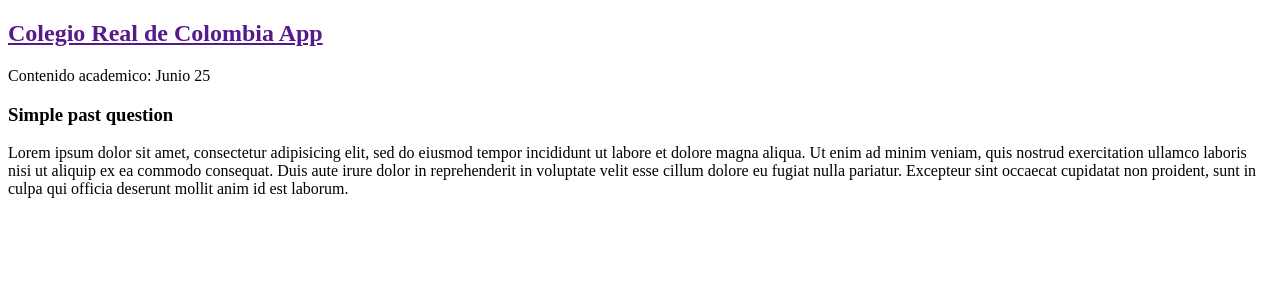
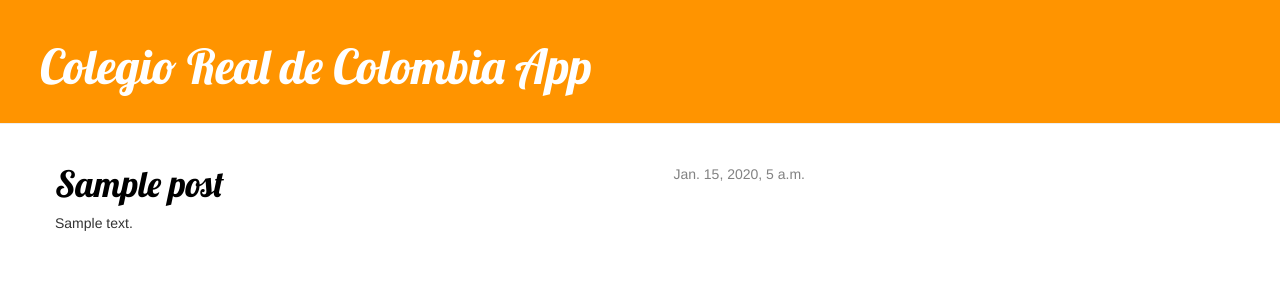
Before and after one commit to phelipezamudio/ColegioRealColombia, a Django app: template blog/templates/blog/post_list.html in a window 1280 px wide. Shown: the top 302 px of the page. Run offline with Django 3.2, Linux system fonts and the light colour scheme; the template is opened without the code that fills it: values that come from a table or form of the project are taken from there, others are empty; tables that the repository leaves empty hold one stand-in row (values such as "Sample post"); some libraries are stand-ins or nearby versions.

Commit message:
Created CSS, and base html

```diff
--- /dev/null
+++ b/blog/static/css/blog.css
@@ -0,0 +1,55 @@
+h1 a {
+	color: #ED2BB0;
+}
+
+/*body {
+	padding-left: 15px;
+}*/
+
+.page-header {
+	background-color: #ff9400;
+	margin-top: 0;
+	padding: 20px 20px 20px 40px;
+}
+
+.page-header h1, .page-header h1 a, .page-header h1 a:visited, .page-header h1 a:active {
+	color: #ffffff;
+	font-size: 36pt;
+	text-decoration: none;
+}
+
+.content {
+	margin-left: 40px;
+}
+
+h1, h2, h3, h4 {
+	font-family: 'Lobster', cursive;
+}
+
+.date {
+	float: right;
+	color: #828282;
+}
+
+.save {
+	float: right;
+}
+
+.post-form textarea, .post-form input {
+	width: 100%;
+}
+
+.top-menu, .top-menu:hover, .top-menu:visited {
+	color: #ffffff;
+	float: right;
+	font-size: 26pt;
+	margin-right: 20px;
+}
+
+.post {
+	margin-bottom: 70px;
+}
+
+.post h1 a, .post h1 a:visited {
+	color: #000000;
+}
--- /dev/null
+++ b/blog/templates/blog/base.html
@@ -0,0 +1,45 @@
+<!DOCTYPE html>
+
+{% load staticfiles %}
+<html>
+	<head>
+
+		<title>Colegio Real de Colombia App</title>
+
+		<!-- Latest compiled and minified CSS -->
+		<link rel="stylesheet" href="https://maxcdn.bootstrapcdn.com/bootstrap/3.3.7/css/bootstrap.min.css" integrity="sha384-BVYiiSIFeK1dGmJRAkycuHAHRg32OmUcww7on3RYdg4Va+PmSTsz/K68vbdEjh4u" crossorigin="anonymous">
+
+		<!-- Optional theme -->
+		<link rel="stylesheet" href="https://maxcdn.bootstrapcdn.com/bootstrap/3.3.7/css/bootstrap-theme.min.css" integrity="sha384-rHyoN1iRsVXV4nD0JutlnGaslCJuC7uwjduW9SVrLvRYooPp2bWYgmgJQIXwl/Sp" crossorigin="anonymous">
+
+		<!-- google font-->
+		<link href="https://fonts.googleapis.com/css?family=Lobster&subset=latin,latin-ext" rel="stylesheet" type="text/css">
+
+		<link rel="stylesheet" href="{% static 'css/blog.css' %}">
+	</head>
+
+	<body>
+		<div class = "page-header">
+			<h1><a href="">Colegio Real de Colombia App</a></h1>
+		</div>
+
+		<div class = "content container">
+			<div class = "row">
+				<div class = "col-md-8">
+					{% block content %}
+					{% endblock %}
+				</div>
+			</div>
+		</div>
+		<!-- <div>
+			<p>Contenido academico: Junio 25</p>
+			<h3>Simple past question</h3>
+			<p>Lorem ipsum dolor sit amet, consectetur adipisicing elit, sed do eiusmod
+			tempor incididunt ut labore et dolore magna aliqua. Ut enim ad minim veniam,
+			quis nostrud exercitation ullamco laboris nisi ut aliquip ex ea commodo
+			consequat. Duis aute irure dolor in reprehenderit in voluptate velit esse
+			cillum dolore eu fugiat nulla pariatur. Excepteur sint occaecat cupidatat non
+			proident, sunt in culpa qui officia deserunt mollit anim id est laborum.</p>
+		</div> -->
+	</body>
+</html>
--- a/blog/templates/blog/post_list.html
+++ b/blog/templates/blog/post_list.html
@@ -1,22 +1,15 @@
 <!DOCTYPE html>
-<html>
-	<head>
-		<title>Colegio Real de Colombia App</title>
-	</head>
+{% extends 'blog/base.html' %}
 
-	<body>
-		<div>
-			<h2><a href="">Colegio Real de Colombia App</a></h2>
-		</div>
-		<div>
-			<p>Contenido academico: Junio 25</p>
-			<h3>Simple past question</h3>
-			<p>Lorem ipsum dolor sit amet, consectetur adipisicing elit, sed do eiusmod
-			tempor incididunt ut labore et dolore magna aliqua. Ut enim ad minim veniam,
-			quis nostrud exercitation ullamco laboris nisi ut aliquip ex ea commodo
-			consequat. Duis aute irure dolor in reprehenderit in voluptate velit esse
-			cillum dolore eu fugiat nulla pariatur. Excepteur sint occaecat cupidatat non
-			proident, sunt in culpa qui officia deserunt mollit anim id est laborum.</p>
-		</div>
-	</body>
-</html>
+{% block content %}
+
+{% for post in postList %}
+<div class = "post">
+	<div class = "date">
+		{{ post.published_date }}
+	</div>
+	<h1><a href="">{{ post.title }}</a></h3>
+	<p>{{ post.text|linebreaksbr }}</p>
+</div>
+{% endfor %}
+{% endblock content %}
--- a/blog/views.py
+++ b/blog/views.py
@@ -1,6 +1,9 @@
 from django.shortcuts import render
+from django.utils import timezone
+from .models import Post
 
 # Create your views here.
 
 def post_list(request):
-	return render(request, 'blog/post_list.html',{})
+	postList = Post.objects.filter(published_date__lte = timezone.now()).order_by('published_date')
+	return render(request, 'blog/post_list.html',{'postList' : postList})
```
